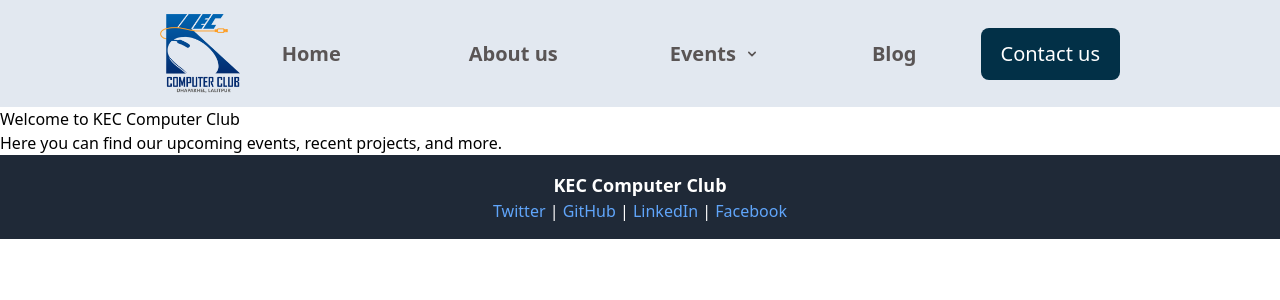
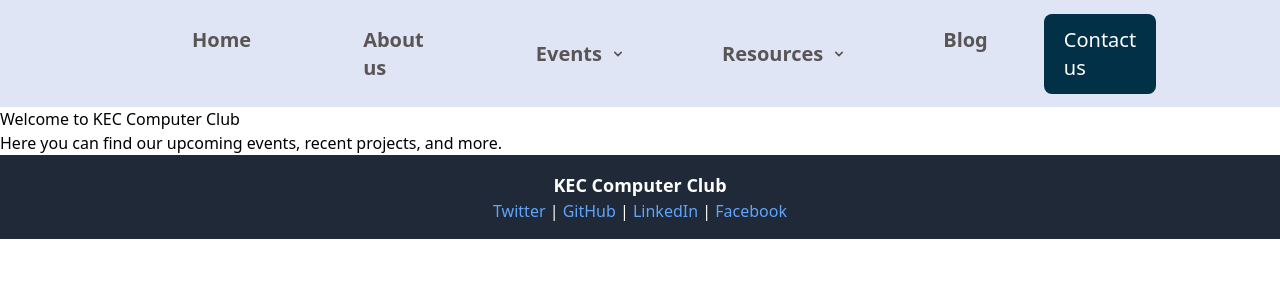
Before and after one commit to computerclubkec/computerclubkec.github.io, a Jekyll site: the page built from index.markdown, in a window 1280 px wide. Shown: the top 300 px of the page. Built offline with Jekyll 4.4.1, drawn with Linux system fonts in a browser that asks for light colours; nearby versions of some CDN libraries.

Commit message:
feat: add resources link

```diff
--- a/_includes/nav.html
+++ b/_includes/nav.html
@@ -1,5 +1,5 @@
 <nav
-    class="flex items-center justify-between bg-slate-200 py-4 px-40 h-[107px]"
+    class="flex items-center justify-between bg-[#E0E5F5] py-4 px-40 h-[107px] z-10"
 >
     <div class="flex items-center">
         <img src="../assets/images/logo.png" alt="logo" class="h-20" />
@@ -7,26 +7,27 @@
 
     <div class="flex items-center">
         <ul class="flex text-[#5A5555] space-x-12 font-semibold text-xl">
-            <!-- Adjusted spacing -->
             <li>
                 <a
                     href="{{ '/' | relative_url }}"
-                    class="mx-4 hover:text-gray-800 py-2 px-6 flex items-center"
+                    class="mx-4 hover:text-gray-800 py-2 px-4 flex items-center"
                     >Home</a
                 >
             </li>
             <li>
                 <a
                     href="{{ '/about/' | relative_url }}"
-                    class="mx-4 hover:text-[#023047] py-2 px-6 flex items-center"
+                    class="mx-4 hover:text-[#023047] py-2 px-4 flex items-center"
                     >About us</a
                 >
             </li>
+
+            <!-- Events Dropdown -->
             <li class="relative flex items-center">
                 <button
                     id="eventsDropdown"
                     type="button"
-                    class="flex items-center justify-between focus:outline-none py-2 px-6 hover:text-[#023047]"
+                    class="flex items-center justify-between focus:outline-none py-2 px-8 hover:text-[#023047]"
                     aria-expanded="false"
                 >
                     Events
@@ -47,28 +48,72 @@
                 </button>
                 <ul
                     id="dropdownEvents"
-                    class="absolute left-0 hidden mt-2 w-60 bg-white border border-gray-200 z-10 top-full"
+                    class="absolute left-0 hidden mt-2 w-[208px] bg-[#E0E5F5] border border-gray-300 z-10 top-full rounded-bl-xl rounded-br-xl rounded-tr-xl text-lg"
                 >
-                    <li>
-                        <a
-                            href="#"
-                            class="block px-4 py-2 hover:bg-gray-100 font-semibold text-black"
-                            >KEC Lite</a
-                        >
+                    <li class="rounded-tr-xl hover:bg-gray-100">
+                        <a href="#" class="block px-4 py-3">Upcoming Events</a>
                     </li>
-                    <li class="border-t border-gray-300">
-                        <a
-                            href="#"
-                            class="block px-4 py-2 hover:bg-gray-100 font-semibold text-black"
-                            >AWS ML/AI Bootcamp</a
-                        >
+
+                    <li class="hover:bg-gray-100">
+                        <a href="#" class="block px-4 py-3">Past Events</a>
+                    </li>
+
+                    <li class="rounded-bl-xl rounded-br-xl hover:bg-gray-100">
+                        <a href="#" class="block px-4 py-3">KEC Lite</a>
                     </li>
                 </ul>
             </li>
+
+            <!-- Resources Dropdown -->
+            <li class="relative flex items-center">
+                <button
+                    id="resourcesDropdown"
+                    type="button"
+                    class="flex items-center justify-between focus:outline-none py-2 px-4 hover:text-[#023047]"
+                    aria-expanded="false"
+                >
+                    Resources
+                    <svg
+                        class="w-4 h-4 ml-2"
+                        xmlns="http://www.w3.org/2000/svg"
+                        fill="none"
+                        viewBox="0 0 20 20"
+                    >
+                        <path
+                            stroke="currentColor"
+                            stroke-linecap="round"
+                            stroke-linejoin="round"
+                            stroke-width="2"
+                            d="M6 8l4 4 4-4"
+                        />
+                    </svg>
+                </button>
+                <ul
+                    id="dropdownResources"
+                    class="absolute left-0 hidden mt-2 w-[208px] bg-[#E0E5F5] border border-gray-300 z-10 top-full rounded-bl-xl rounded-br-xl rounded-tr-xl text-lg"
+                >
+                    <li class="rounded-tr-xl hover:bg-gray-100">
+                        <a href="#" class="block px-4 py-3">BCT Syllabus</a>
+                    </li>
+
+                    <li class="hover:bg-gray-100">
+                        <a href="#" class="block px-4 py-3">Roadmaps</a>
+                    </li>
+
+                    <li class="hover:bg-gray-100">
+                        <a href="#" class="block px-4 py-3">Brand Assets</a>
+                    </li>
+
+                    <li class="rounded-bl-xl rounded-br-xl hover:bg-gray-100">
+                        <a href="#" class="block px-4 py-3">Proposal Format</a>
+                    </li>
+                </ul>
+            </li>
+
             <li>
                 <a
                     href="{{ '/blog/' | relative_url }}"
-                    class="mx-4 hover:text-[#023047] py-2 px-6 flex items-center"
+                    class="mx-4 hover:text-[#023047] py-2 px-4 flex items-center"
                     >Blog</a
                 >
             </li>
@@ -84,4 +129,4 @@
     </div>
 </nav>
 
-<script src="../assets/js/event.dropdown.js" defer></script>
+<script src="../assets/js/dropdown.js" defer></script>
--- /dev/null
+++ b/assets/js/dropdown.js
@@ -0,0 +1,29 @@
+// Dropdown for Events
+const eventsButton = document.getElementById("eventsDropdown");
+const dropdownEvents = document.getElementById("dropdownEvents");
+eventsButton.addEventListener("click", () => {
+    dropdownEvents.classList.toggle("hidden");
+});
+
+// Dropdown for Resources
+const resourcesButton = document.getElementById("resourcesDropdown");
+const dropdownResources = document.getElementById("dropdownResources");
+resourcesButton.addEventListener("click", () => {
+    dropdownResources.classList.toggle("hidden");
+});
+
+// Close dropdowns when clicking outside
+document.addEventListener("click", (e) => {
+    if (
+        !eventsButton.contains(e.target) &&
+        !dropdownEvents.contains(e.target)
+    ) {
+        dropdownEvents.classList.add("hidden");
+    }
+    if (
+        !resourcesButton.contains(e.target) &&
+        !dropdownResources.contains(e.target)
+    ) {
+        dropdownResources.classList.add("hidden");
+    }
+});
--- a/assets/js/event.dropdown.js
+++ /dev/null
@@ -1,19 +0,0 @@
-document.addEventListener("DOMContentLoaded", function () {
-    const dropdownButton = document.getElementById("eventsDropdown");
-    const dropdownMenu = document.getElementById("dropdownEvents");
-
-    dropdownButton.addEventListener("click", function () {
-        // Toggle the 'hidden' class to show/hide the dropdown
-        dropdownMenu.classList.toggle("hidden");
-    });
-
-    // Optional: Click outside to close the dropdown
-    document.addEventListener("click", function (e) {
-        if (
-            !dropdownButton.contains(e.target) &&
-            !dropdownMenu.contains(e.target)
-        ) {
-            dropdownMenu.classList.add("hidden");
-        }
-    });
-});
```
